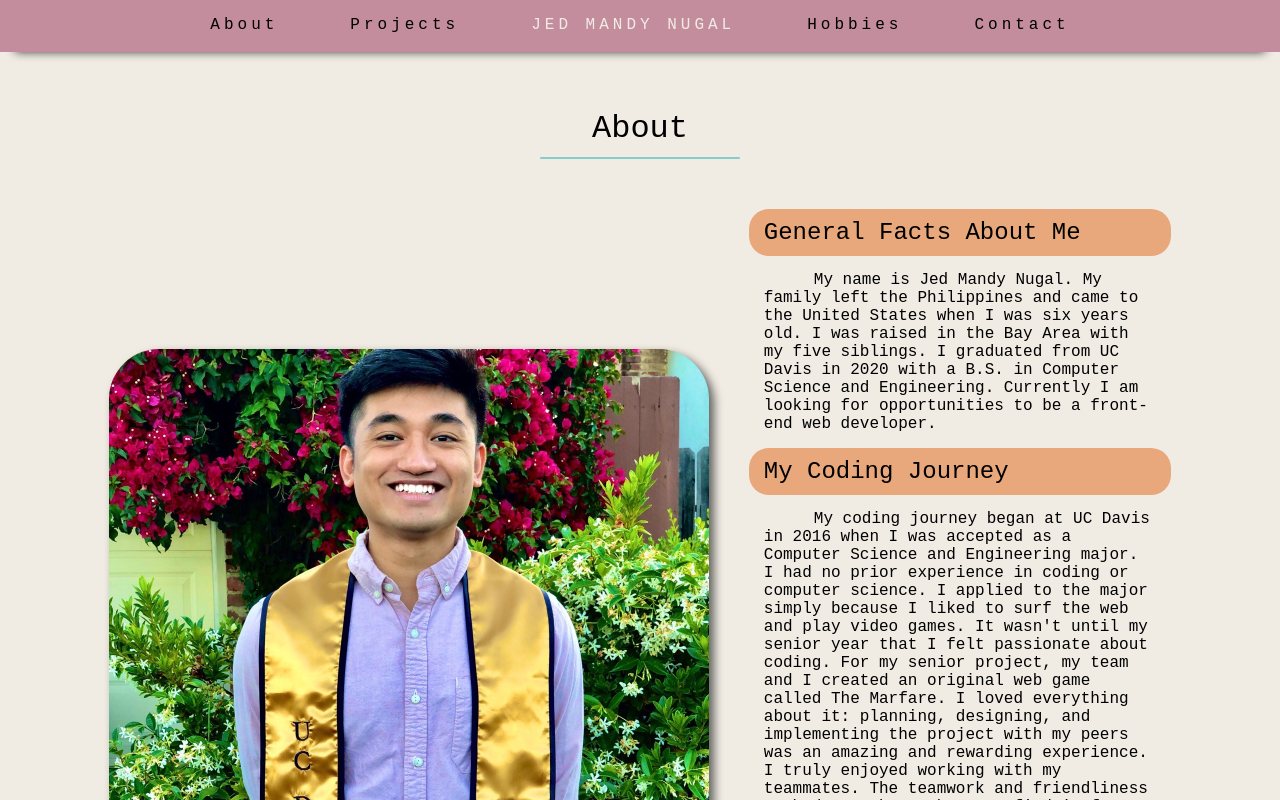
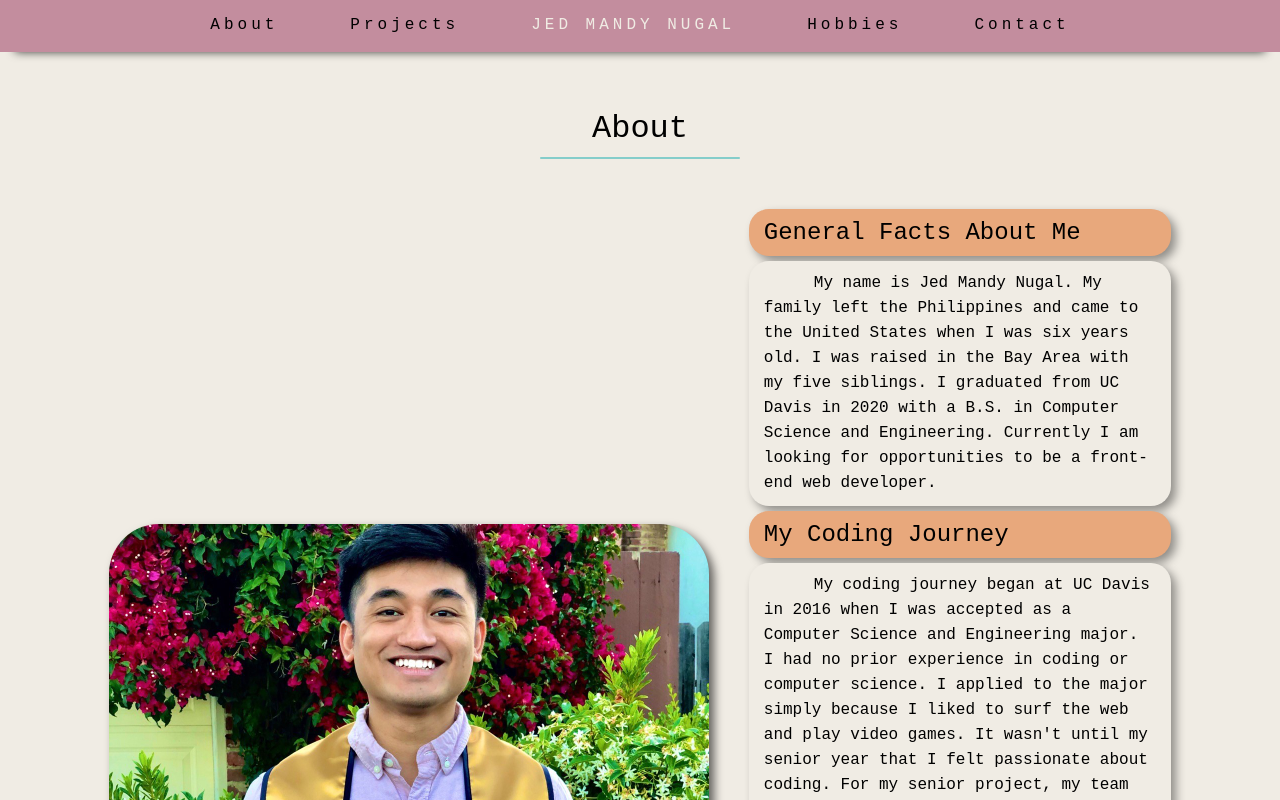
Before and after one commit to nugalcode/my_website_v1, a React (Create React App) app: page /about in a window 1280 px wide. Shown: the top 800 px of the page. Built offline with nearby package versions, Linux system fonts and the light colour scheme.

Commit message:
Updated About page stylings
Added line height to paragraph text, and added box shadows to paragraph title/text.

```diff
--- a/src/css/About.css
+++ b/src/css/About.css
@@ -38,6 +38,8 @@
     margin: 5px 0px 5px 0px;
     text-indent: 50px;
     border-radius: 20px;
+    box-shadow: 5px 5px 10px rgb(0, 0, 0, 0.4);
+    line-height: 25px;
 }
 
 .paragraphtitle {
@@ -46,6 +48,7 @@
     padding: 10px 15px 10px 15px;
     background-color: var(--myBrown);
     border-radius: 20px;
+    box-shadow: 5px 5px 10px rgb(0, 0, 0, 0.4);
 }
 
 #gradpicwrap {
```
